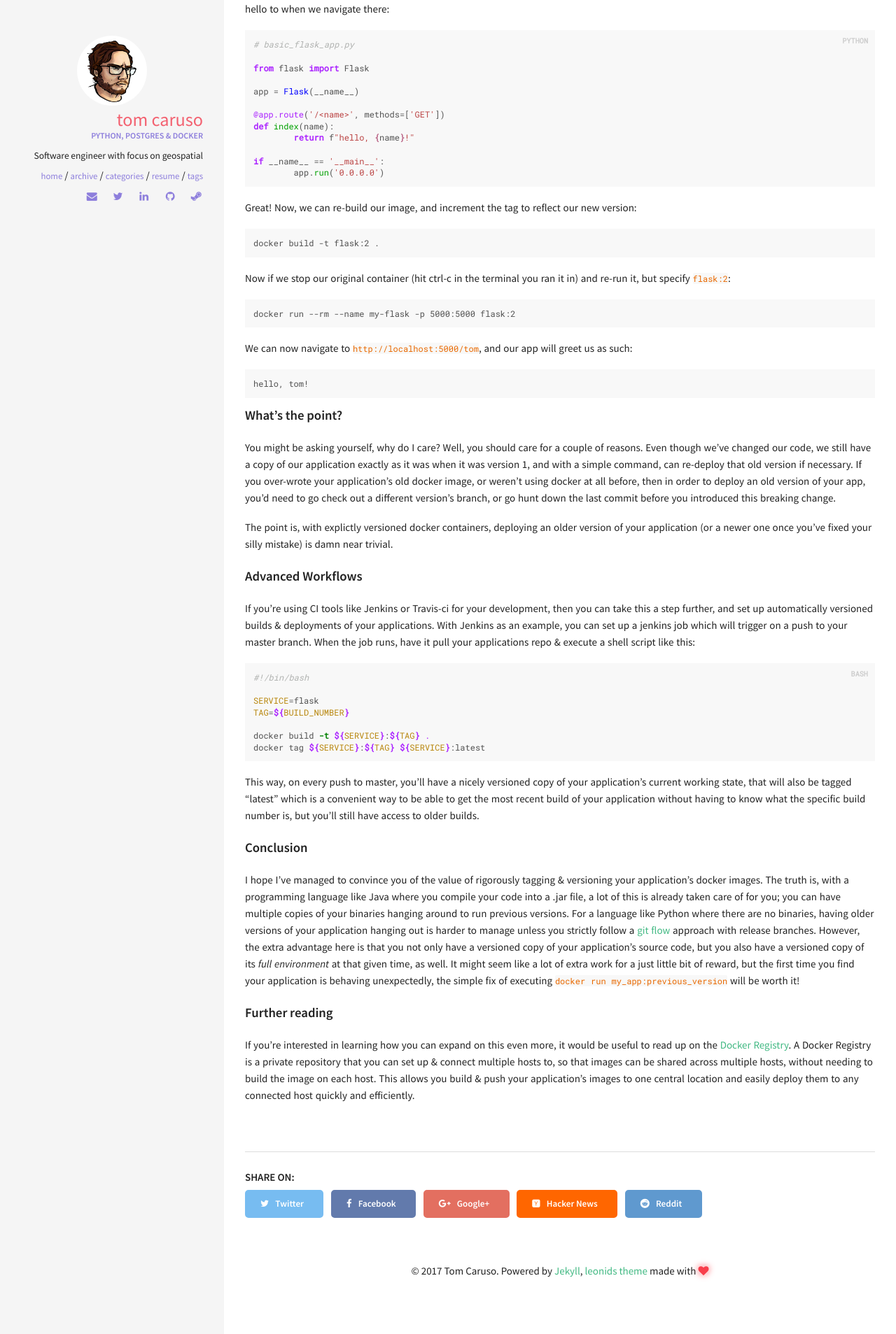
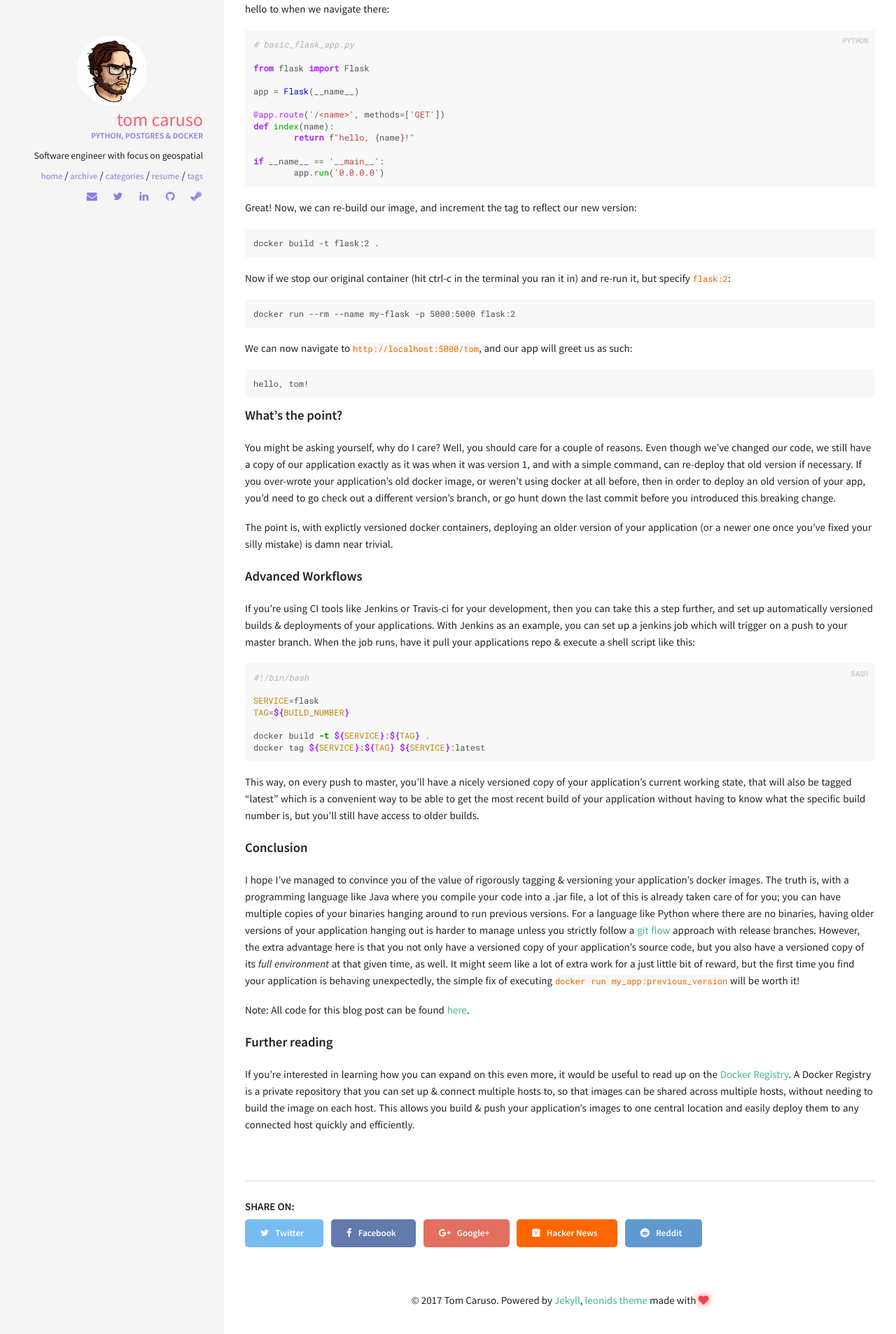
Before and after one commit to tomplex/tomplex.github.io, a Jekyll site: the page built from _posts/2017-10-05-versioning-with-docker.md, in a window 1280 px wide. Shown: the part 1492-3399 px from the top of the page at 70% size. Built offline with Jekyll 4.4.1, drawn with Linux system fonts in a browser that asks for light colours.

Commit message:
add github repo link

```diff
--- a/_posts/2017-10-05-versioning-with-docker.md
+++ b/_posts/2017-10-05-versioning-with-docker.md
@@ -130,6 +130,8 @@ This way, on every push to master, you'll have a nicely versioned copy of your a
 
 I hope I've managed to convince you of the value of rigorously tagging & versioning your application's docker images. The truth is, with a programming language like Java where you compile your code into a .jar file, a lot of this is already taken care of for you; you can have multiple copies of your binaries hanging around to run previous versions. For a language like Python where there are no binaries, having older versions of your application hanging out is harder to manage unless you strictly follow a [git flow](https://datasift.github.io/gitflow/IntroducingGitFlow.html) approach with release branches. However, the extra advantage here is that you not only have a versioned copy of your application's source code, but you also have a versioned copy of its *full environment* at that given time, as well. It might seem like a lot of extra work for a just little bit of reward, but the first time you find your application is behaving unexpectedly, the simple fix of executing `docker run my_app:previous_version` will be worth it!
 
+Note: All code for this blog post can be found [here](https://github.com/tomplex/blog-versioning-with-docker).
+
 #### Further reading
 
 If you're interested in learning how you can expand on this even more, it would be useful to read up on the [Docker Registry](https://docs.docker.com/registry/). A Docker Registry is a private repository that you can set up & connect multiple hosts to, so that images can be shared across multiple hosts, without needing to build the image on each host. This allows you build & push your application's images to one central location and easily deploy them to any connected host quickly and efficiently.
```
